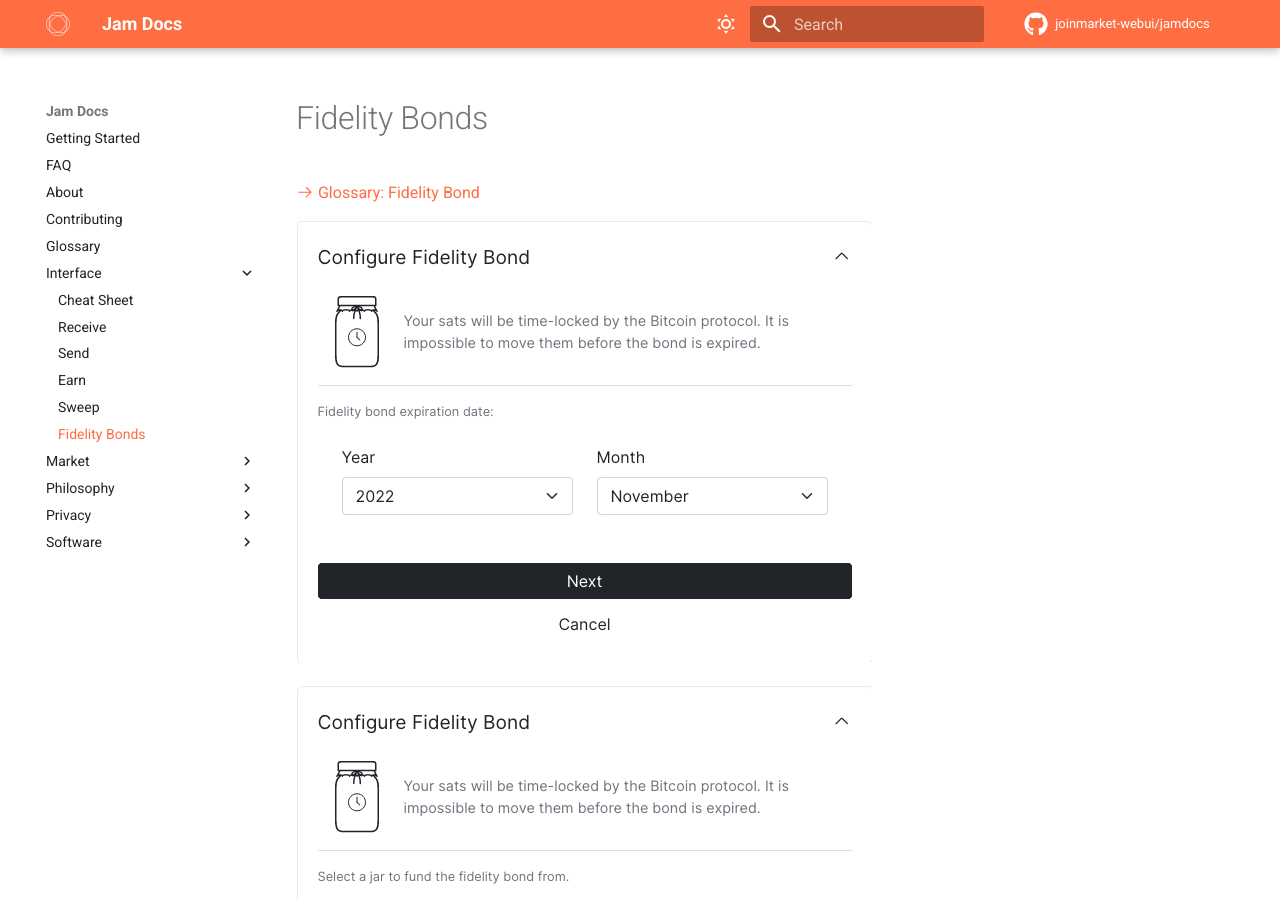
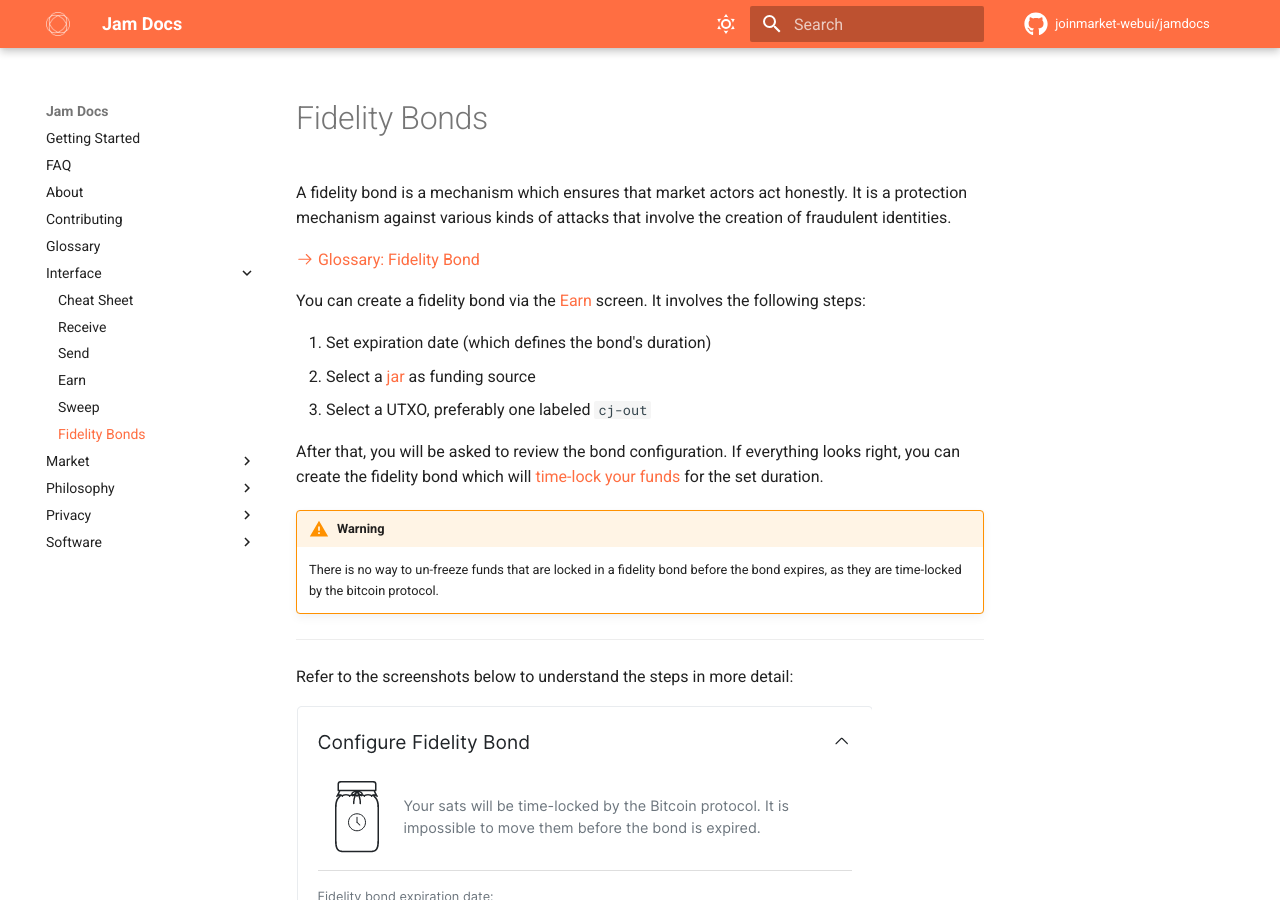
Before and after one commit to joinmarket-webui/jamdocs, an MkDocs documentation site: the page built from docs/interface/fidelity-bonds.md, in a window 1280 px wide and 900 px high. Built offline with MkDocs 1.6.1 and Material for MkDocs 9.7.7, drawn with Linux system fonts in a browser that asks for light colours; nearby versions of some CDN libraries; comment, search, counter and statistics services are not loaded.

Commit message:
feat: add explanatory text for bonds

```diff
--- a/docs/interface/fidelity-bonds.md
+++ b/docs/interface/fidelity-bonds.md
@@ -1,8 +1,34 @@
 # Fidelity Bonds
+
+A fidelity bond is a mechanism which ensures that market actors act honestly. It
+is a protection mechanism against various kinds of attacks that involve the
+creation of fraudulent identities.
 
 [:octicons-arrow-right-24: Glossary: Fidelity Bond][glossary]
 
 [glossary]: /glossary/#fidelity-bond
+
+You can create a fidelity bond via the [Earn][earn] screen. It involves the following steps:
+
+1. Set expiration date (which defines the bond's duration)
+2. Select a [jar][jar] as funding source
+3. Select a UTXO, preferably one labeled `cj-out`
+
+After that, you will be asked to review the bond configuration. If everything
+looks right, you can create the fidelity bond which will [time-lock your
+funds][timelock] for the set duration.
+
+!!! warning
+    There is no way to un-freeze funds that are locked in a fidelity bond before
+    the bond expires, as they are time-locked by the bitcoin protocol.
+
+[earn]: /interface/03-earn/
+[jar]: /glossary/#jar
+[timelock]: /glossary/#timelock
+
+---
+
+Refer to the screenshots below to understand the steps in more detail:
 
 ![](../assets/interface/fb01-time.png#only-dark)
 
```
